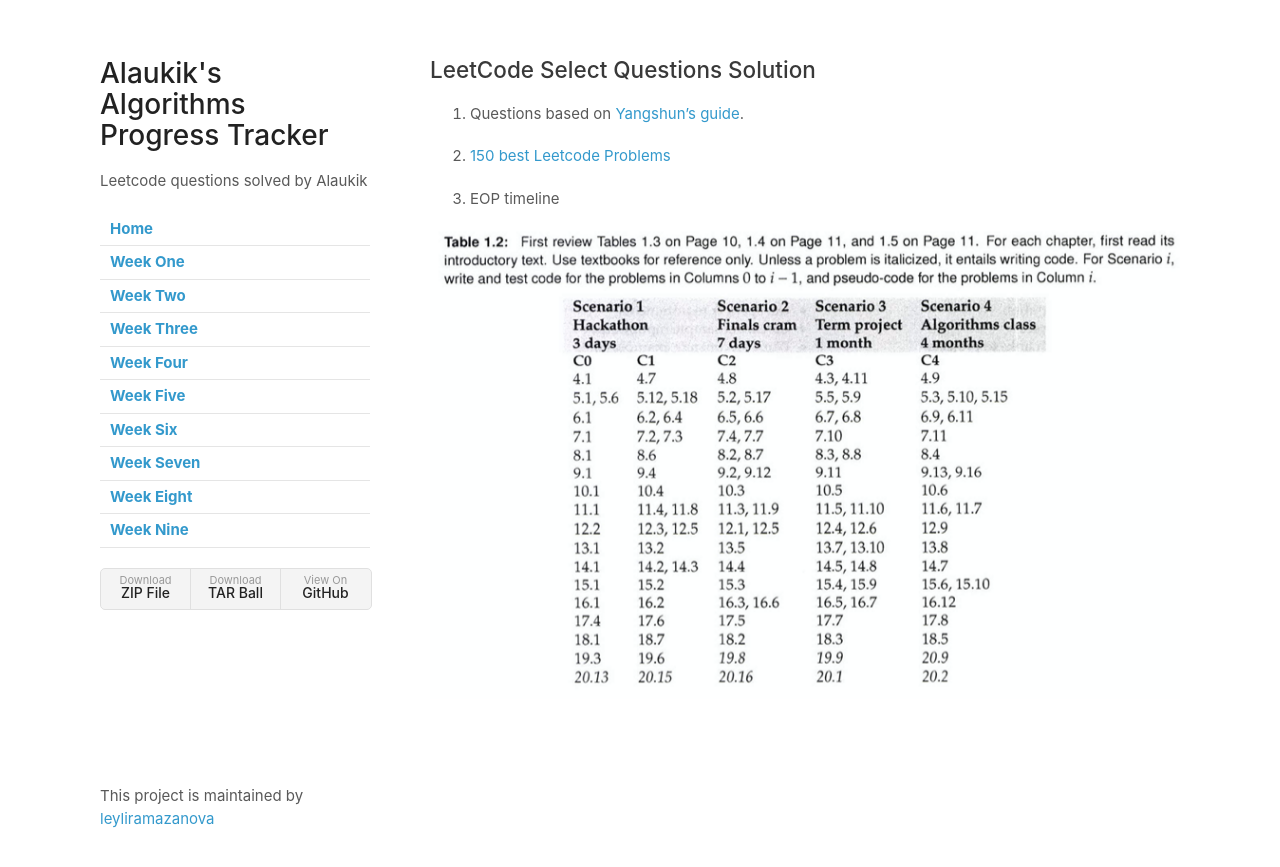
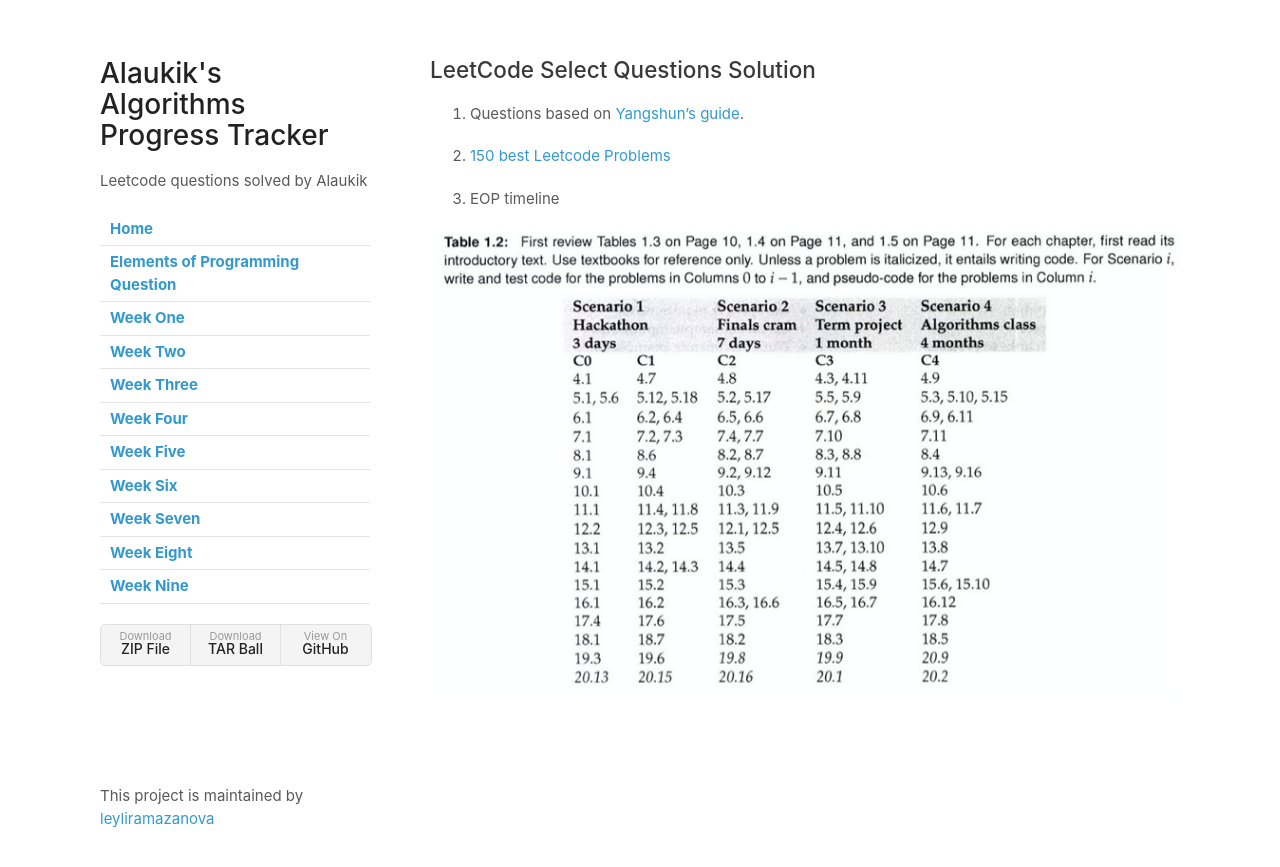
Before and after one commit to leyliramazanova/Five-Weeks-of-Leet-Code, a Jekyll site: the page built from index.md, in a window 1280 px wide. Shown: the top 867 px of the page. Built offline with Jekyll 4.4.1, drawn with Linux system fonts in a browser that asks for light colours; our own code applies the rules of GitHub Pages for plain Markdown files.

Commit message:
Update _config.yml

```diff
--- a/_config.yml
+++ b/_config.yml
@@ -5,6 +5,8 @@ show_downloads: True
 navigation:
   - title: Home
     url: /
+  - title: Elements of Programming Question
+    url: EOP
   - title: Week One
     url: weekOne
   - title: Week Two
```
